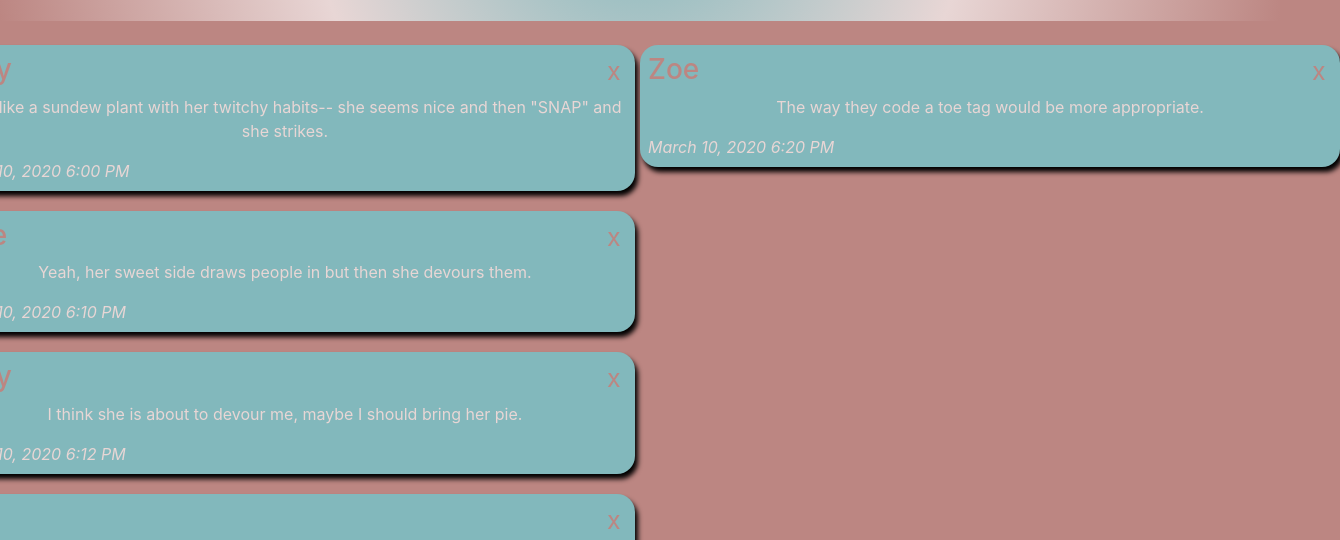
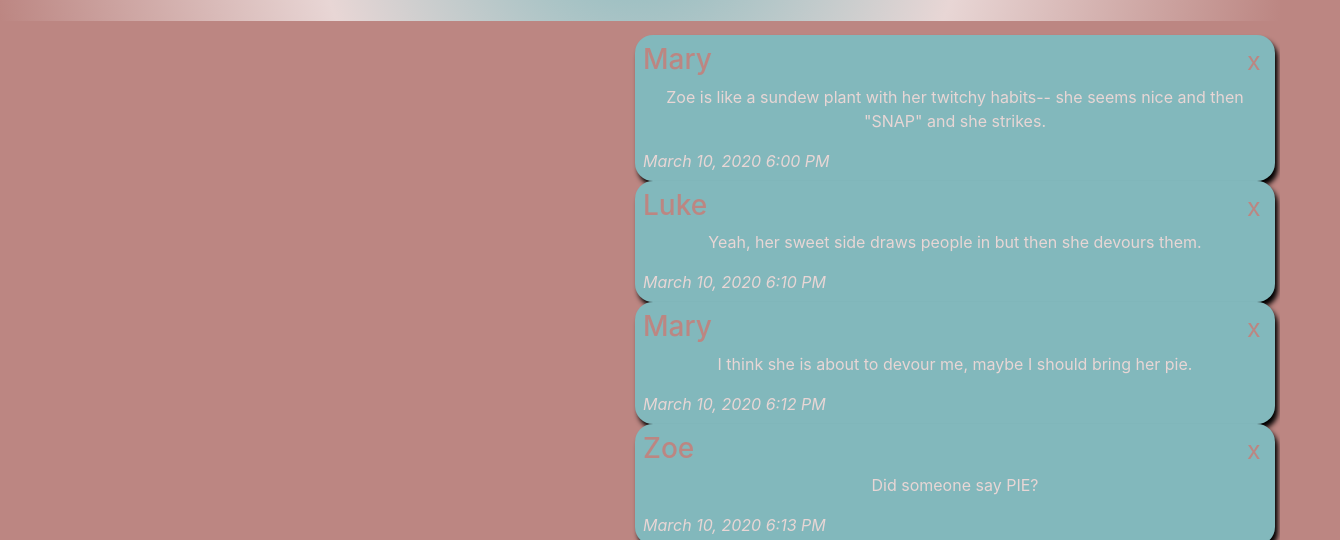
Before and after one commit to nss-evening-cohort-11/chatty-sundews, a website built with webpack: page src/index.html in a window 1280 px wide. Shown: the part 215-755 px from the top of the page, 1340 px wide, since content can reach past the window. Built offline with nearby package versions, Linux system fonts and the light colour scheme.

Commit message:
fixing a few things

```diff
--- a/src/javascripts/components/displayMessage/displayMessage.scss
+++ b/src/javascripts/components/displayMessage/displayMessage.scss
@@ -2,15 +2,14 @@
   margin-top: 45px;
   display: flex;
   flex-direction: column;
-  flex-wrap: wrap;
 }
-
 .messageCard {
   margin-left: 5px;
-  max-width: 700px;
+  max-width: 50%;
   min-width: 80px;
   padding: 8px;
   border-radius: 18px;
+  margin: 0 auto;
 }
 
 .closebtn {
```
